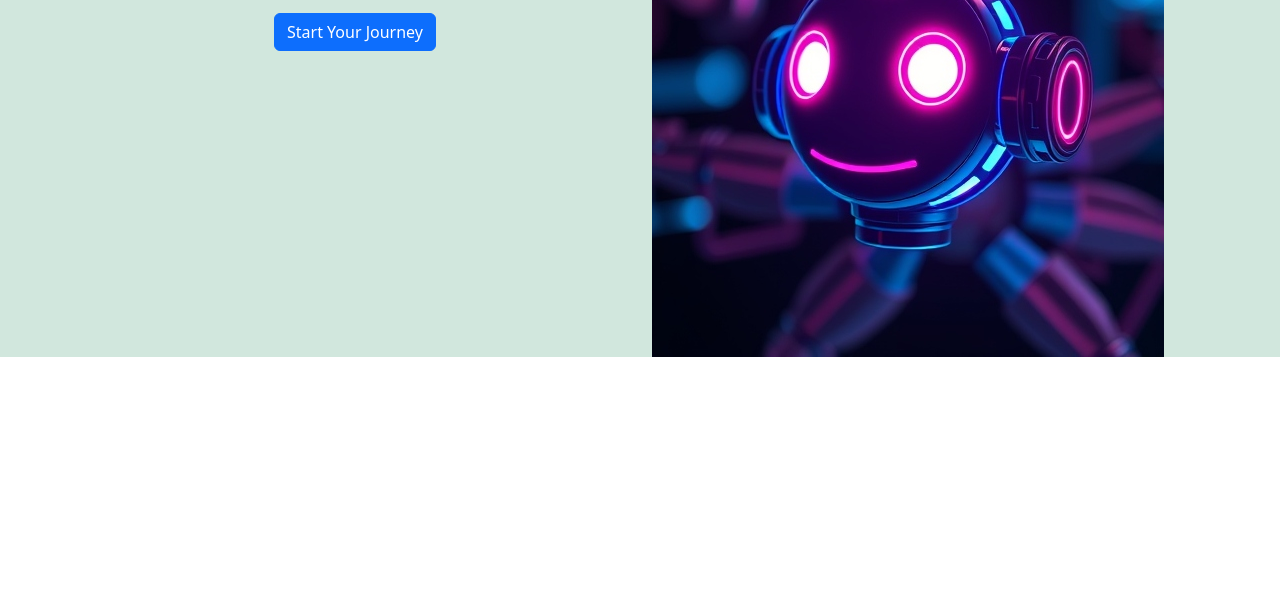
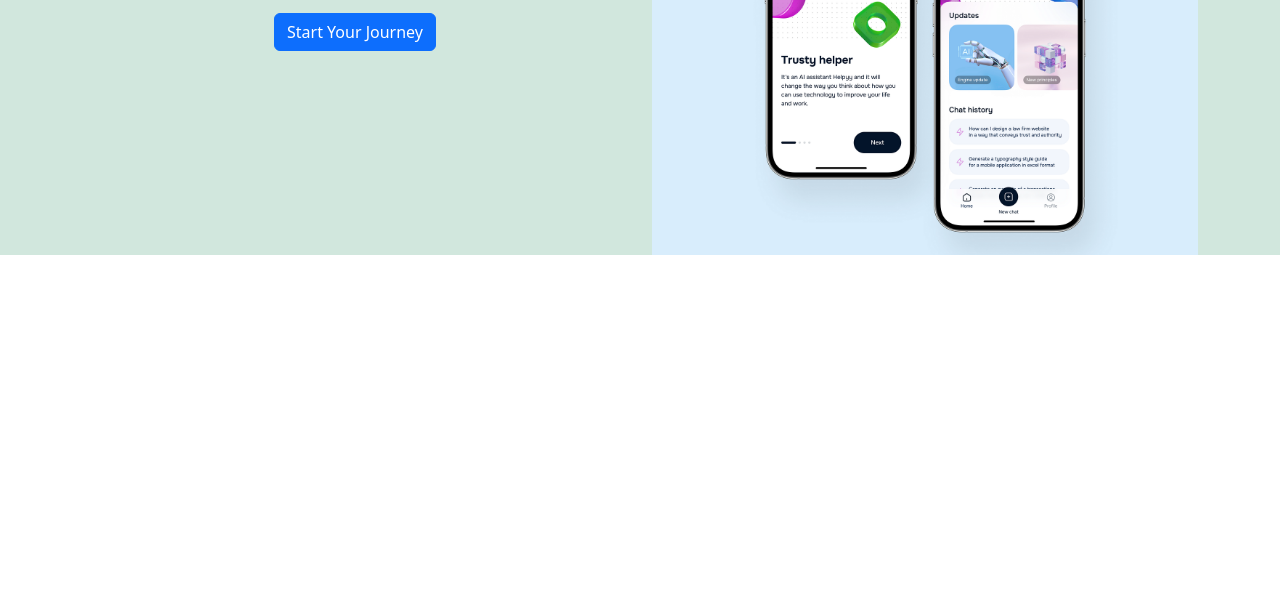
Before and after one commit to n00230352/wed_design_framework_CA, a plain HTML site: page index.html in a window 1280 px wide. Shown: the part 211-800 px from the top of the page. Drawn offline with nearby package versions, Linux system fonts and the light colour scheme.

Commit message:
picture eedit

```diff
--- a/index.html
+++ b/index.html
@@ -64,7 +64,7 @@
 						</div>
 					</div>
 					<div class="col">
-						<img src="images/output.jpg" class="img-fluid" alt="..." />
+						<img src="images/advicde.png" class="img-fluid" alt="..." />
 					</div>
 				</div>
 			</div>
```
Also changed, not shown: images/advicde.png (added).
